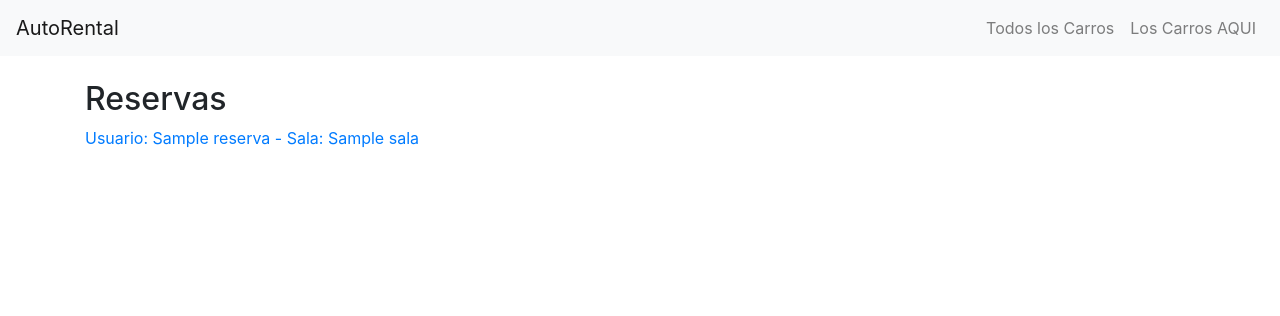
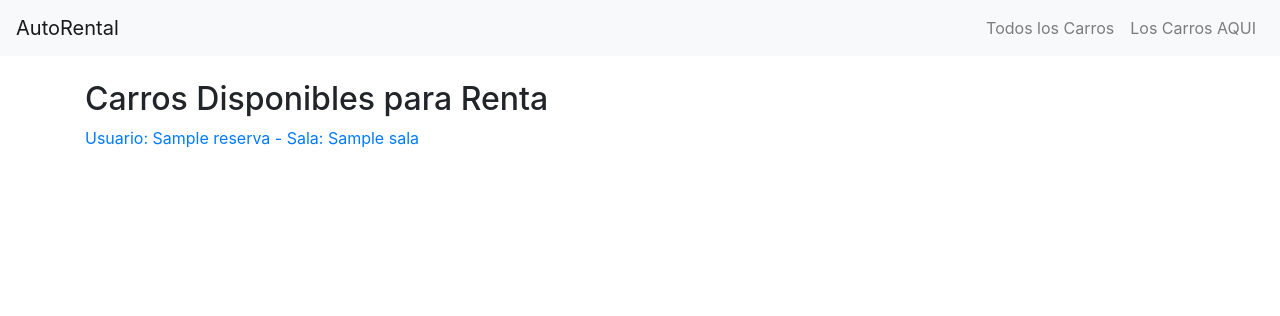
Before and after one commit to egomezan/EntregaFinalUltima, a Django app: template AlquilerCarros/Autorental/templates/autorental/list.html in a window 1280 px wide. Shown: the top 316 px of the page. Run offline with Django 4.2, Linux system fonts and the light colour scheme; the template is opened without the code that fills it: most values are stand-ins (such as "Sample title", 1, 10 or a date in 2020); some libraries are stand-ins or nearby versions.

Commit message:
cambiando link List

```diff
--- a/AlquilerCarros/Autorental/models.py
+++ b/AlquilerCarros/Autorental/models.py
@@ -11,7 +11,7 @@ class Carro(models.Model):
     descripcion = models.TextField(blank=True, null=True)
 
     def __str__(self):
-        return f"{self.marca} {self.modelo} - {'Disponible' if self.disponible else 'No Disponible'} - Transmision: {self.transmision}"
+        return f"testing this shit"
 
 
 # class Reserva(models.Model):
--- a/AlquilerCarros/Autorental/templates/autorental/list.html
+++ b/AlquilerCarros/Autorental/templates/autorental/list.html
@@ -4,14 +4,14 @@
 
 {% block content %}
 <section>
-    <h2>Reservas</h2>
+    <h2>Carros Disponibles para Renta</h2>
     <div class="reservas-list">
         {% for reserva in reservas %}
             <div class="discussion-item">
                 <p><a href="http://google.com">Usuario: {{ reserva.nombre_de_usuario}} - Sala: {{reserva.sala}}</a></p>
             </div>
         {% empty %}
-            <p>No hay Reservas disponibles.</p>
+            <p>No hay carros en la lista</p>
         {% endfor %}
     </div>
 </section>
--- a/AlquilerCarros/Autorental/urls.py
+++ b/AlquilerCarros/Autorental/urls.py
@@ -2,13 +2,13 @@
 
 from django.contrib import admin
 from django.urls import path
-from .views import home_view
+from .views import home_view, list_view
 from django.http import HttpResponse
 
 
 urlpatterns = [
     path("", home_view),
-#     path("listofcars/", list_view, name="car-list"),
+    path("listofcars/", list_view),
 #     path("carro/add/", create_sala_with_form_view, name="sala-create"),
 #   #  path("nombreclientes/", nombre_clientes),
 #    # path("bookings/", include("bookings.urls")), # conecto las URLS de `bookings` con las URLS generales
```
Also changed, not shown: AlquilerCarros/Autorental/views.py (+7 -1 lines).
